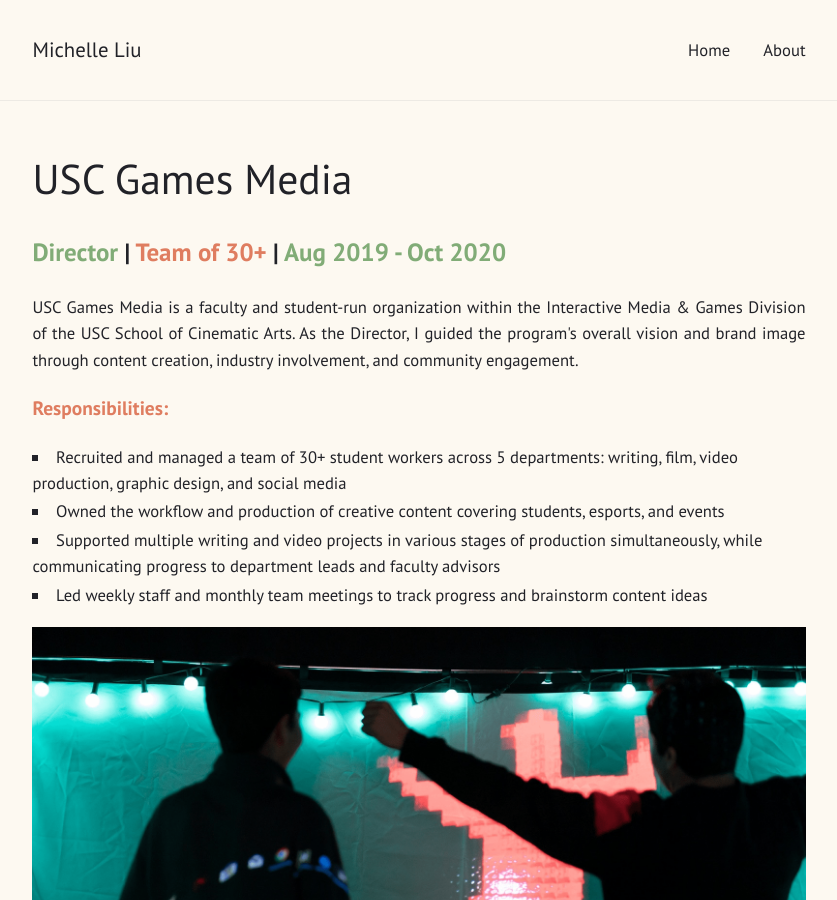
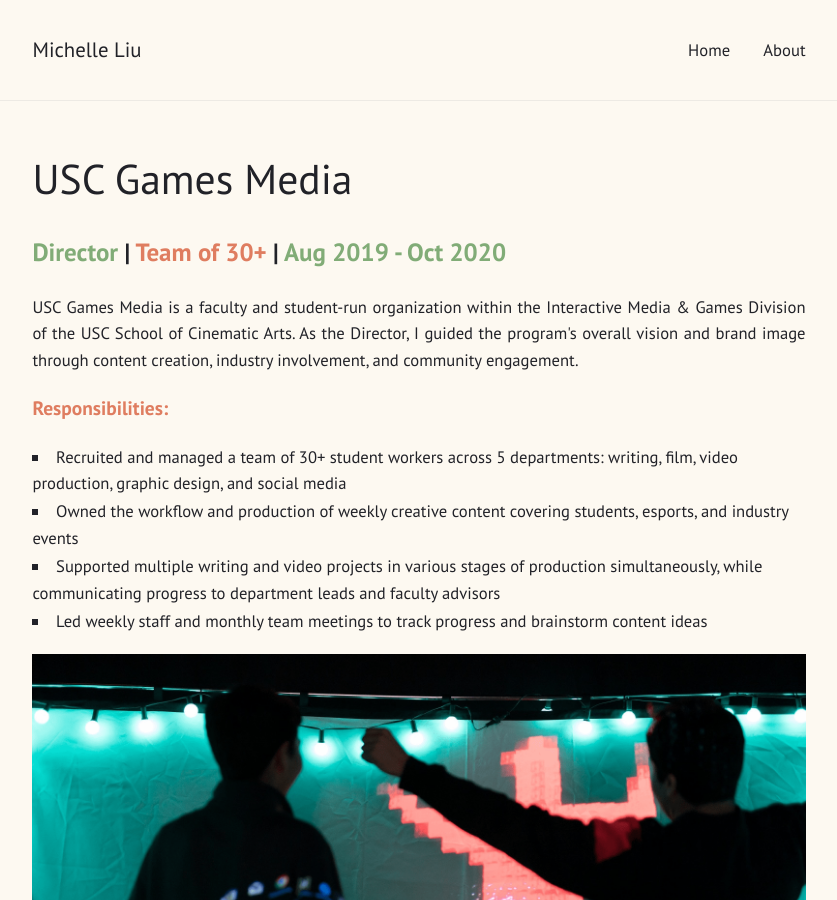
Before and after one commit to KeroMichelle/KeroMichelle.github.io, a Jekyll site: the page built from media.html, in a window 1280 px wide and 900 px high. Shown: the whole window, without its empty margins (221-1058 px from the left). Built offline with Jekyll 4.4.1, drawn with Linux system fonts in a browser that asks for light colours.

Commit message:
Update media.html

```diff
--- a/media.html
+++ b/media.html
@@ -15,7 +15,7 @@
   <p>
   <h3><b><orange>Responsibilities:</orange></b></h3>
   <li>Recruited and managed a team of 30+ student workers across 5 departments: writing, film, video production, graphic design, and social media</li>
-  <li>Owned the workflow and production of creative content covering students, esports, and events</li>
+  <li>Owned the workflow and production of weekly creative content covering students, esports, and industry events</li>
   <li>Supported multiple writing and video projects in various stages of production simultaneously, while communicating progress to department leads and faculty advisors</li>
   <li>Led weekly staff and monthly team meetings to track progress and brainstorm content ideas</li>
   </p>
```
